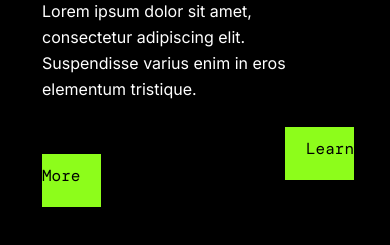
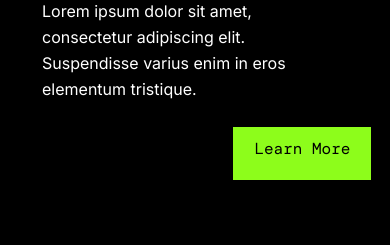
Before and after one commit to tidjekey/web-page-1, a website: page src/index.html in a window 390 px wide. Shown: the part 559-804 px from the top of the page. Drawn offline with nearby package versions, Linux system fonts and the light colour scheme.

Commit message:
fix 478px learn-more btn

```diff
--- a/src/css/styles.css
+++ b/src/css/styles.css
@@ -627,8 +627,9 @@ body {
 
     .intro-learn-more-btn {
 
+        position: relative;
 
-        margin-left: 243px;
+        left: 55%;
 
         padding-left: 20px;
         padding-right: 20px;
```
